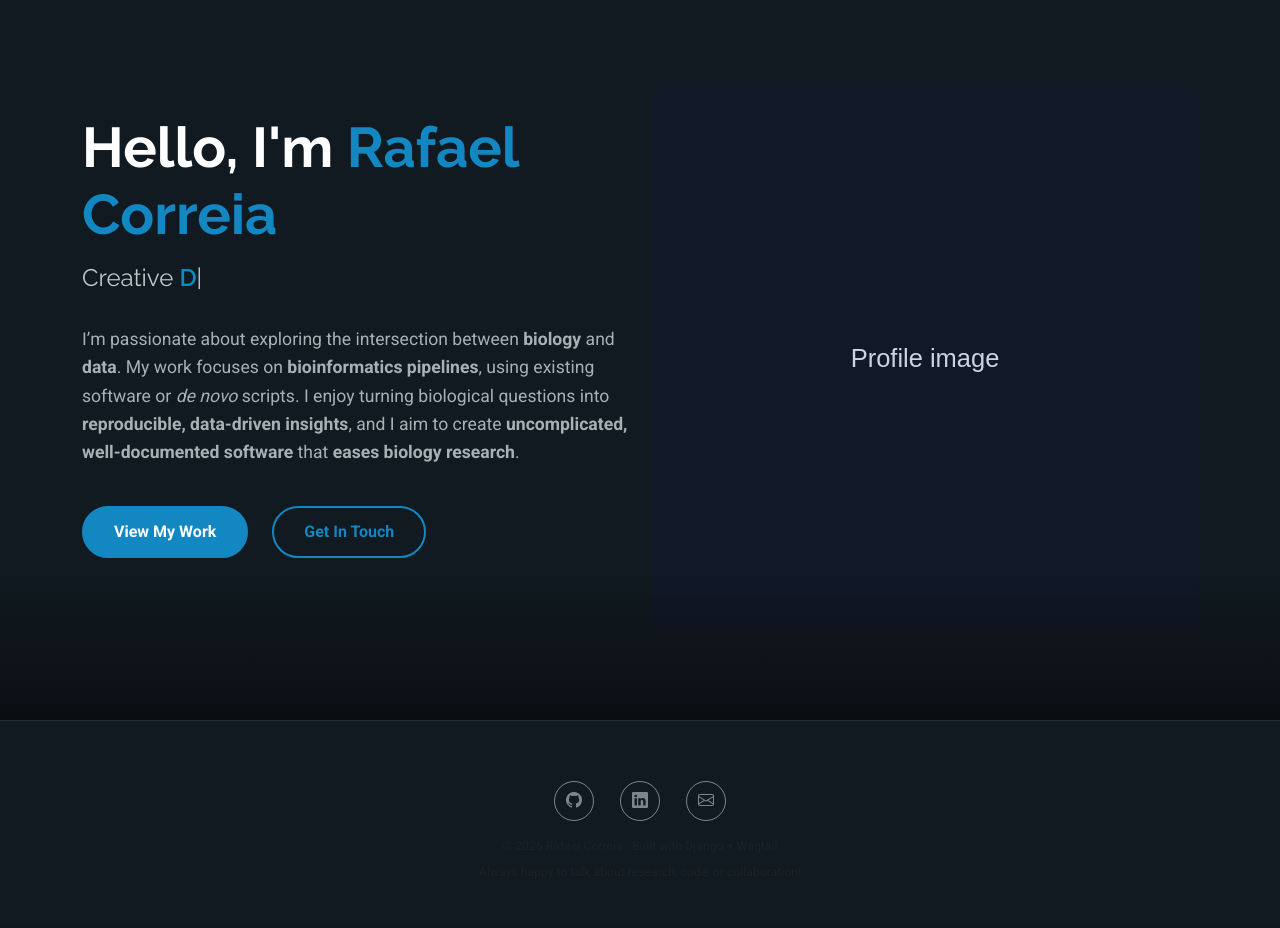
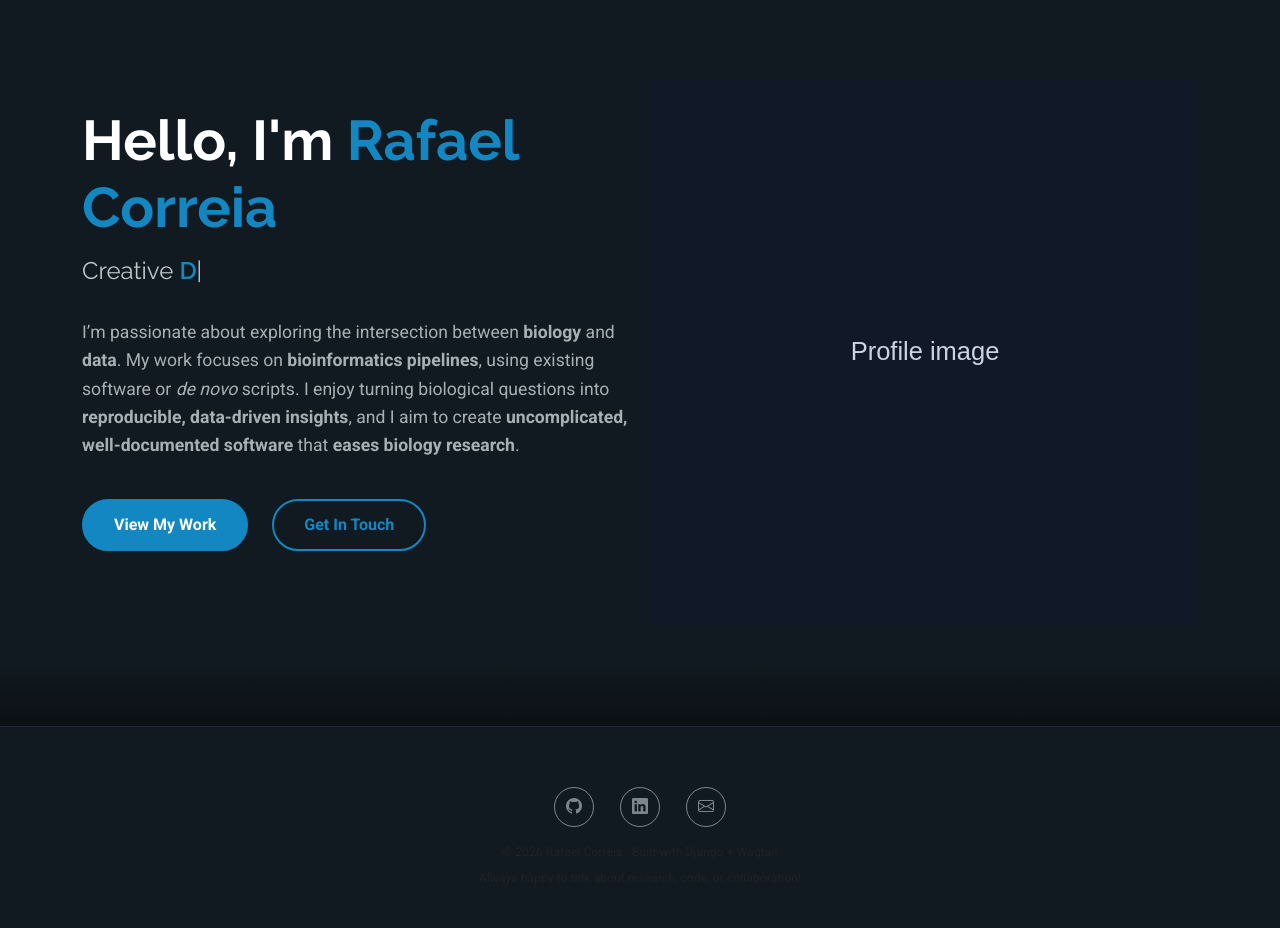
Before and after one commit to rafaelmdc/portfolio, a Django app: page / in a window 1280 px wide. Shown: the part 64-992 px from the top of the page. Before the commit the page ends 940 px from the top, so only its background shows below. Run offline with Django 5.2, Linux system fonts and the light colour scheme; data that the repository does not hold is empty; some libraries are stand-ins or nearby versions.

Commit message:
make commands + tiny footer gradient fix

```diff
--- a/main/static/assets/css/main.css
+++ b/main/static/assets/css/main.css
@@ -663,6 +663,11 @@ section,
   overflow: clip;
 }
 
+section:last-of-type,
+.section:last-of-type {
+  padding-bottom: 100px;
+}
+
 @media (max-width: 1199px) {
 
   section,
@@ -3034,22 +3039,21 @@ body {
   flex: 1 0 auto;
 }
 
-/* purely visual fade, no height contribution */
-.main::after{
-  content:"";
+.main::after {
+  content: "";
   position: absolute;
   left: 0;
   right: 0;
   bottom: 0;
-  height: min(18vh, 160px);
+  height: min(8vh, 80px);
   pointer-events: none;
   background: linear-gradient(
     to bottom,
     rgba(11,14,18,0) 0%,
-    rgba(11,14,18,0.6) 70%,
-    rgba(11,14,18,1) 100%
+    rgba(11,14,18,0.85) 100%
   );
 }
+
 
 /* Full-page hero centering */
 .index-page #hero {
--- a/portfolio/settings/dev.py
+++ b/portfolio/settings/dev.py
@@ -6,6 +6,8 @@ DEBUG = True
 SECRET_KEY = "dev-only-insecure-secret-key-do-not-use-in-production"
 
 ALLOWED_HOSTS = ["*"]
+
+CSRF_TRUSTED_ORIGINS = env_list("CSRF_TRUSTED_ORIGINS", "http://localhost:8000,http://127.0.0.1:8000")  # noqa: F405
 
 DATABASES = {
     "default": {
```
Also changed, not shown: Screenshot_20260512_201908.png (added), 1 other file.
